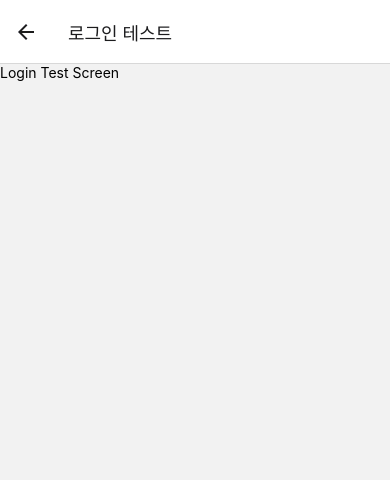
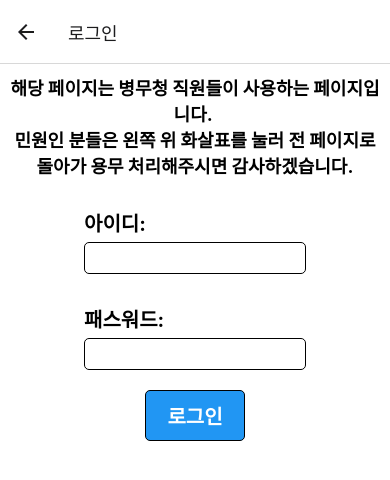
Before and after one commit to oolong-tea-is-bad/mma-info-desk, a React Native app: screen /Login in a window 390 px wide. Shown: the top 480 px of the page. Built offline with nearby package versions, Linux system fonts and the light colour scheme.

Commit message:
10th commit: Added login screen. Need to make things prettier

```diff
--- a/src/screens/Home.tsx
+++ b/src/screens/Home.tsx
@@ -9,6 +9,7 @@ import {
 } from 'react-native'
 import { useNavigation } from '@react-navigation/native'
 import { MD2Colors as Colors } from 'react-native-paper'
+import Icon from 'react-native-vector-icons/MaterialCommunityIcons'
 
 export default function Home() {
   const navigation = useNavigation()
@@ -24,7 +25,7 @@ export default function Home() {
   )
 
   return (
-    <SafeAreaView style={[styles.safeAreaView]}>
+    <SafeAreaView>
       <View style={[styles.view]}>
         <View style={[styles.content]}>
           <Pressable
@@ -71,6 +72,10 @@ export default function Home() {
             <Text style={[styles.boxText]}>기타 업무</Text>
           </Pressable>
         </View>
+        <View>
+          {/* <Icon name="comment-question-outline" size={50} /> */}
+          <Text>도움말</Text>
+        </View>
       </View>
     </SafeAreaView>
   )
@@ -79,12 +84,12 @@ export default function Home() {
 // prettier-ignore
 const styles = StyleSheet.create({
   safeAreaView: {flex: 1},
-  view: {height: '100%', flex: 2, justifyContent: 'space-evenly'},
+  view: {height: '100%', justifyContent: 'space-evenly'},
   welcomeText: {fontWeight: "bold", fontSize: 30, textAlign: 'center', marginTop: 10},
   content: {flexDirection: 'row', justifyContent: 'space-evenly'},
   box: {width: 300, height: 300, backgroundColor: Colors.blueGrey500, justifyContent: 'center',
     alignItems: 'center', borderRadius: 4
   },
   boxText: {fontSize: 30, color: Colors.white},
-  fetch: {borderWidth: 1}
+  fetch: {borderWidth: 1},
 })
--- a/src/screens/Login.tsx
+++ b/src/screens/Login.tsx
@@ -1,10 +1,72 @@
-import React from 'react'
-import { View, Text } from 'react-native'
+import React, { useCallback, useState } from 'react'
+// prettier-ignore
+import { View, Text, SafeAreaView, TextInput, StyleSheet, Pressable, Alert, } from 'react-native'
+import { useNavigation } from '@react-navigation/native'
+import { MD2Colors as Colors } from 'react-native-paper'
 
 export default function Login() {
+  const realUser = 'busan'
+  const realPassword = 'ekdwlrtlf'
+  const [username, setUsername] = useState<string>('')
+  const [password, setPassword] = useState<string>('')
+
+  const navigation = useNavigation()
+  const goNameList = useCallback(() => navigation.navigate('NameList'), [])
+
+  const onPress = () => {
+    if (username == realUser && password == realPassword) {
+      goNameList()
+    } else {
+      Alert.alert(
+        '아이디 혹은 패스워드가 올바르지 않습니다. 다시 시도해주십시오.'
+      )
+    }
+    console.log({ username }, { password })
+  }
+
   return (
-    <View>
-      <Text>Login Test Screen</Text>
-    </View>
+    <SafeAreaView style={[styles.safeAreaView]}>
+      <View style={[styles.view]}>
+        <Text style={[styles.wlecomeText]}>
+          해당 페이지는 병무청 직원들이 사용하는 페이지입니다. {'\n'}
+          민원인 분들은 왼쪽 위 화살표를 눌러 전 페이지로 돌아가 용무
+          처리해주시면 감사하겠습니다.
+        </Text>
+        <View style={[styles.viewTextInput]}>
+          <Text style={[styles.text]}>아이디:</Text>
+          <TextInput
+            style={[styles.textInput]}
+            value={username}
+            onChangeText={setUsername}
+          />
+        </View>
+        <View style={[styles.viewTextInput]}>
+          <Text style={[styles.text]}>패스워드:</Text>
+          <TextInput
+            style={[styles.textInput]}
+            value={password}
+            onChangeText={setPassword}
+            secureTextEntry
+          />
+        </View>
+        <View>
+          <Pressable style={styles.button} onPress={onPress}>
+            <Text style={[styles.text, { color: Colors.white }]}>로그인</Text>
+          </Pressable>
+        </View>
+      </View>
+    </SafeAreaView>
   )
 }
+// prettier-ignore
+const styles = StyleSheet.create({
+  safeAreaView: {height: '100%', backgroundColor: Colors.white, padding: 10},
+  wlecomeText: {fontWeight: 'bold', fontSize: 18, textAlign: 'center'},
+  view: {margin: 10, alignItems: 'center'},
+  viewTextInput : {marginTop: 30, width: '60%'},
+  text: {fontSize: 20, fontWeight: 'bold'},
+  textInput: {borderWidth: 1, marginTop: 5, fontSize: 25, borderRadius: 5},
+  button: {borderWidth: 1, padding: 10, marginTop: 20, width: 100, alignItems: 'center',
+    backgroundColor: Colors.blue500, borderRadius: 5
+  },
+})
--- a/src/screens/MainNavigator.tsx
+++ b/src/screens/MainNavigator.tsx
@@ -24,12 +24,20 @@ export default function MainNavigator() {
         <Text style={[styles.welcomeText]}>
           병무청에 오신것을 환영합니다! 어떤 것을 도와드릴까요?
         </Text>
-        <Icon
-          size={50}
-          name="format-list-bulleted"
-          style={[styles.icon]}
-          onPress={goLogin}
-        />
+        <View style={[styles.viewIcon]}>
+          {/* <Icon
+            size={50}
+            name="comment-question-outline"
+            style={[styles.icon, { paddingRight: 10 }]}
+            // onPress={goLogin}
+          /> */}
+          <Icon
+            size={50}
+            name="format-list-bulleted"
+            style={[styles.icon, { paddingRight: 20 }]}
+            onPress={goLogin}
+          />
+        </View>
       </View>
     )
   }
@@ -86,7 +94,7 @@ export default function MainNavigator() {
         name={'Login'}
         component={Login}
         options={{
-          title: '로그인 테스트',
+          title: '로그인',
         }}
       />
     </Stack.Navigator>
@@ -102,5 +110,6 @@ const styles = StyleSheet.create({
       justifyContent: 'space-between',
     },
     welcomeText: { fontWeight: "bold", fontSize: 25, color: Colors.white },
-    icon : {paddingRight: 20, color: Colors.white}
+    viewIcon: {flexDirection: 'row'},
+    icon : { color: Colors.white}
 })
```
Also changed, not shown: src/screens/Help.tsx (added).
